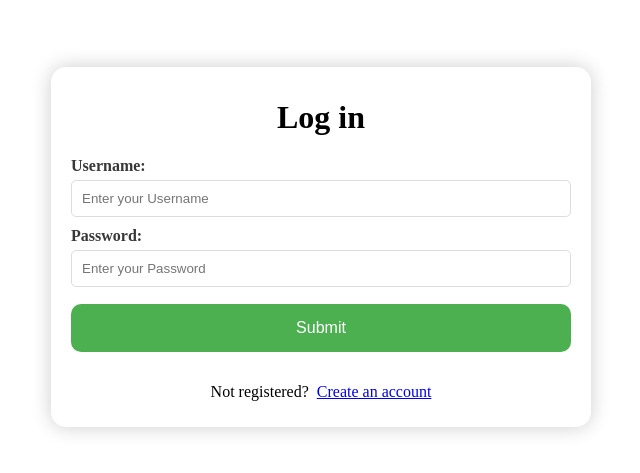
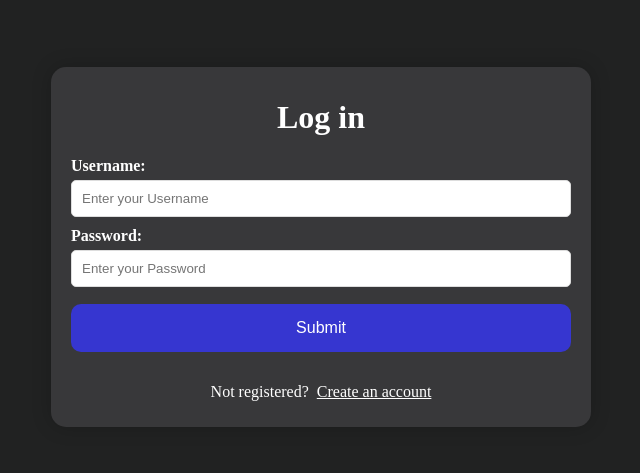
Before and after one commit to ChristoferLv/top-messaging-app, a React (Vite) app in the folder frontend/: page /login in a window 1280 px wide. Shown: the part 153-626 px from the top of the page, without its empty margins (319-959 px from the left). Built offline with nearby package versions, Linux system fonts and the light colour scheme.

Commit message:
Work on login page style

```diff
--- a/frontend/src/App.css
+++ b/frontend/src/App.css
@@ -5,7 +5,8 @@ body {
     max-height: 100dvh;
     justify-content: center;
 
-    --primary-color: #161717;
+    --main-background-color: #1d1f1f;
+    --secondary-background-color: #161717;
 }
 
 #root,
@@ -22,10 +23,12 @@ app-root {
     align-items: center;
     flex-grow: 1;
     overflow: auto;
+    background-color: #212222
 }
 
 .auth-container>form {
-    background-color: #fff;
+    color: white;
+    background-color: #38383a;
     border-radius: 15px;
     box-shadow: 0 0 20px rgba(0, 0, 0, 0.2);
     padding: 10px 20px;
@@ -41,7 +44,6 @@ label {
     margin-top: 10px;
     margin-bottom: 5px;
     text-align: left;
-    color: #383838;
     font-weight: bold;
 }
 
@@ -63,13 +65,17 @@ label {
     border: none;
     color: white;
     cursor: pointer;
-    background-color: #4CAF50;
+    background-color: #3636d0;
     width: 100%;
     font-size: 16px;
 }
 
 .auth-form input {
     margin-bottom: 2px;
+}
+
+.link-plain{
+    color: white;
 }
 
 .wrap {
@@ -157,7 +163,7 @@ label {
     display: flex;
     flex-direction: column;
     position: relative;
-    background-color: var(--primary-color);
+    background-color: var(--main-background-color);
     border-right: #3d3d3d solid 1px;
     height: 100%;
     color: white;
@@ -354,7 +360,7 @@ label {
     display: flex;
     align-items: center;
     gap: 0 10px;
-    background-color: #161717;
+    background-color: var(--secondary-background-color);
     color: white;
     padding: 10px;
 
@@ -459,7 +465,7 @@ label {
 }
 
 .new-group-page {
-    background-color: #161717;
+    background-color: var(--secondary-background-color);
     display: flex;
     flex-direction: column;
     padding: 15px;
@@ -653,11 +659,11 @@ label {
         outline: none;
         resize: none;
         field-sizing: content;
-         font-family: inherit;
-  font-size: inherit;
-  font-weight: inherit;
-  line-height: inherit;
-  color: inherit;
+        font-family: inherit;
+        font-size: inherit;
+        font-weight: inherit;
+        line-height: inherit;
+        color: inherit;
     }
 }
 
@@ -681,7 +687,7 @@ label {
 .msg.rcvd {
     border-radius: var(--rad-sm) var(--rad) var(--rad) var(--rad-sm);
     background: #f1f1f1;
-    color: #1d1f1f;
+    color: var(--main-background-color);
     margin-right: auto;
 }
 
@@ -798,7 +804,7 @@ dialog {
 
 
 .profile-page {
-    background-color: #161717;
+    background-color: var(--secondary-background-color);
     display: flex;
     flex-direction: column;
     justify-content: center;
@@ -925,7 +931,7 @@ dialog {
 
 .holder {
     display: flex;
-    background-color: #1d1f1f;
+    background-color: var(--main-background-color);
     justify-content: center;
     align-items: center;
     flex-grow: 1;
@@ -948,7 +954,7 @@ dialog {
     width: 30%;
     padding-top: 4%;
     border-radius: 7%;
-    background-color: #161717;
+    background-color: var(--secondary-background-color);
 }
 
 .hold-img {
```
